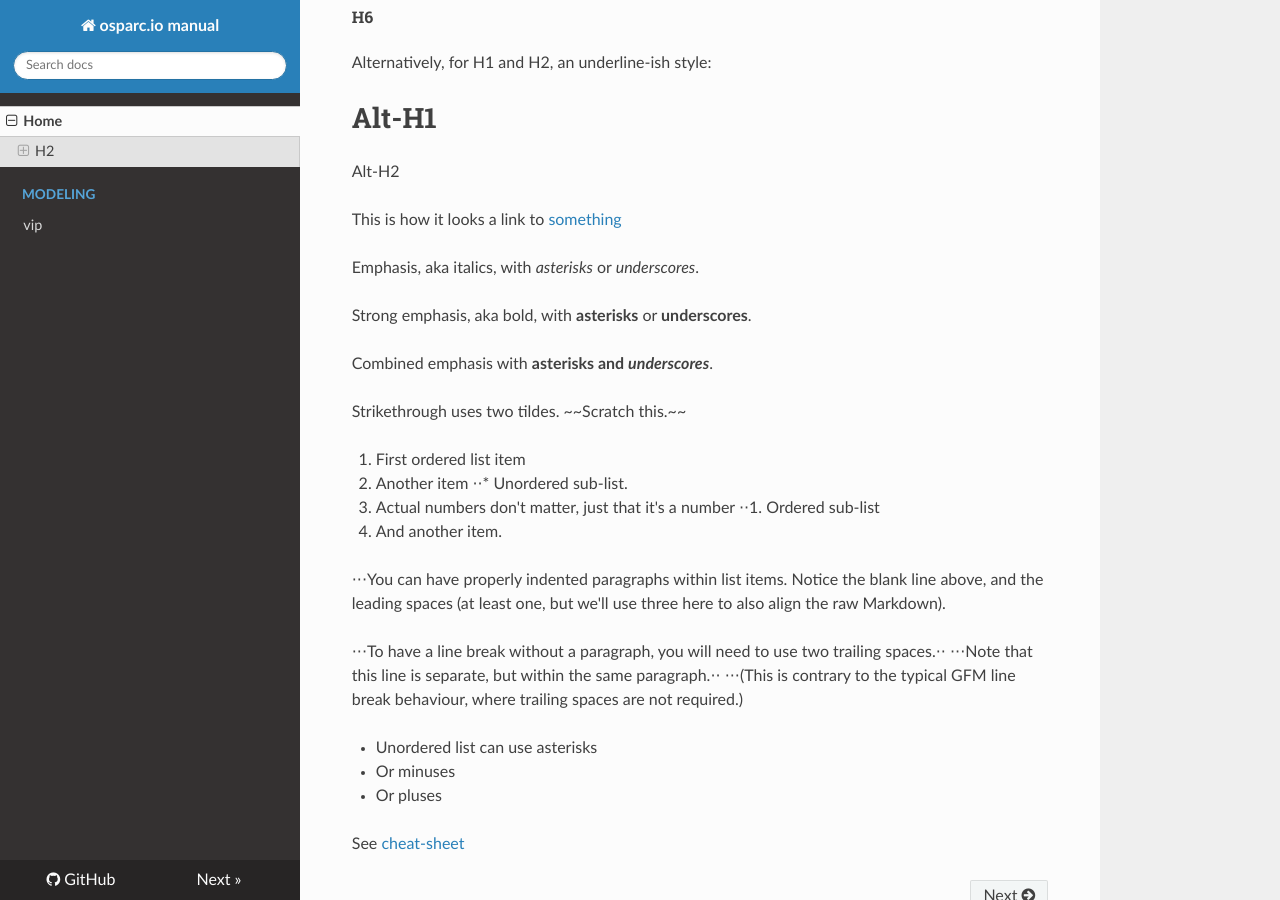
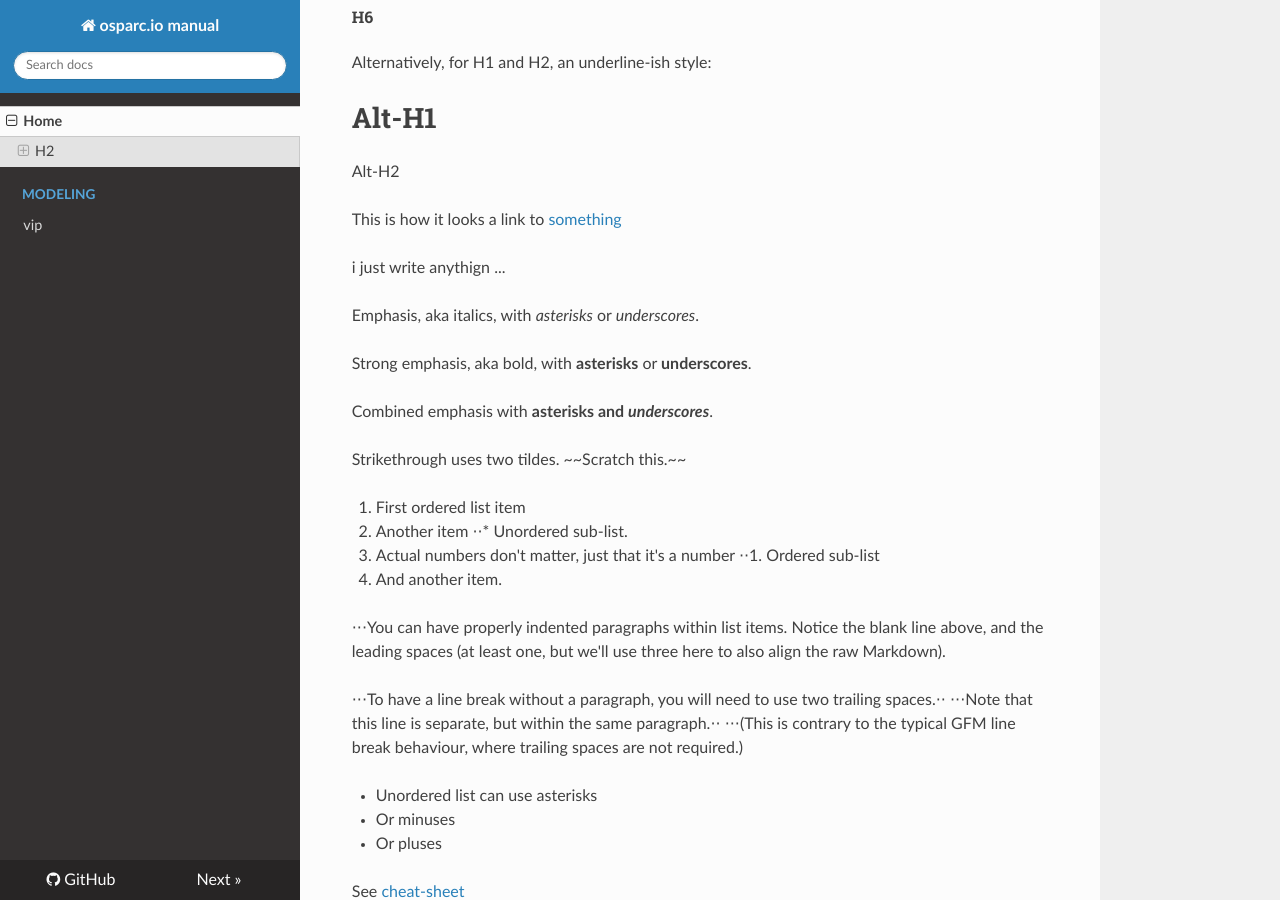
Before and after one commit to ITISFoundation/osparc-manual, an MkDocs documentation site: the page built from docs/index.md, in a window 1280 px wide and 900 px high, scrolled down 355 px. Built offline with MkDocs 1.6.1, drawn with Linux system fonts in a browser that asks for light colours; nearby versions of some CDN libraries.

Commit message:
a change

```diff
--- a/docs/index.md
+++ b/docs/index.md
@@ -14,6 +14,7 @@ Alt-H2
 
 This is how it looks a link to [something](vip/something.md)
 
+i just write anythign ...
 
 Emphasis, aka italics, with *asterisks* or _underscores_.
 
```
